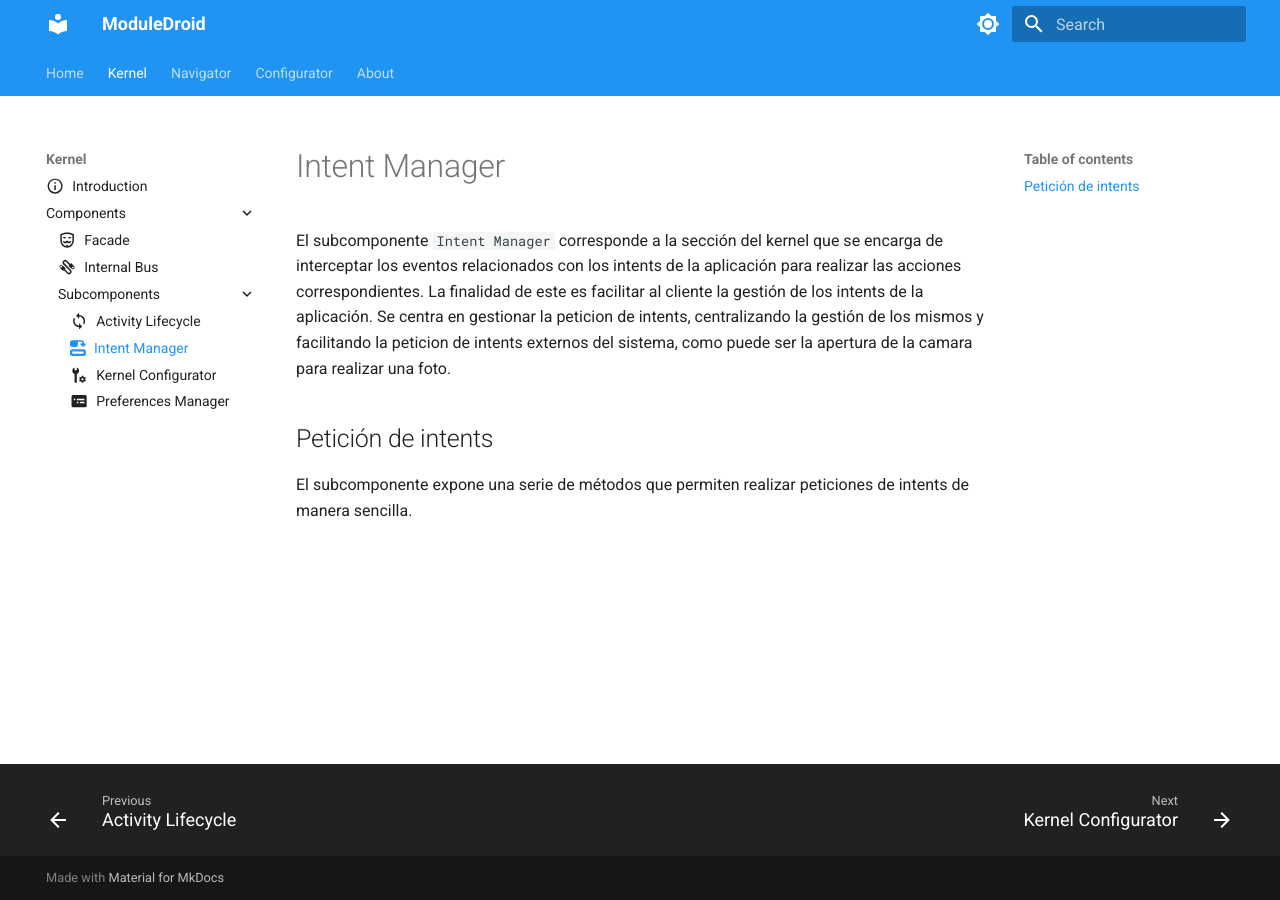
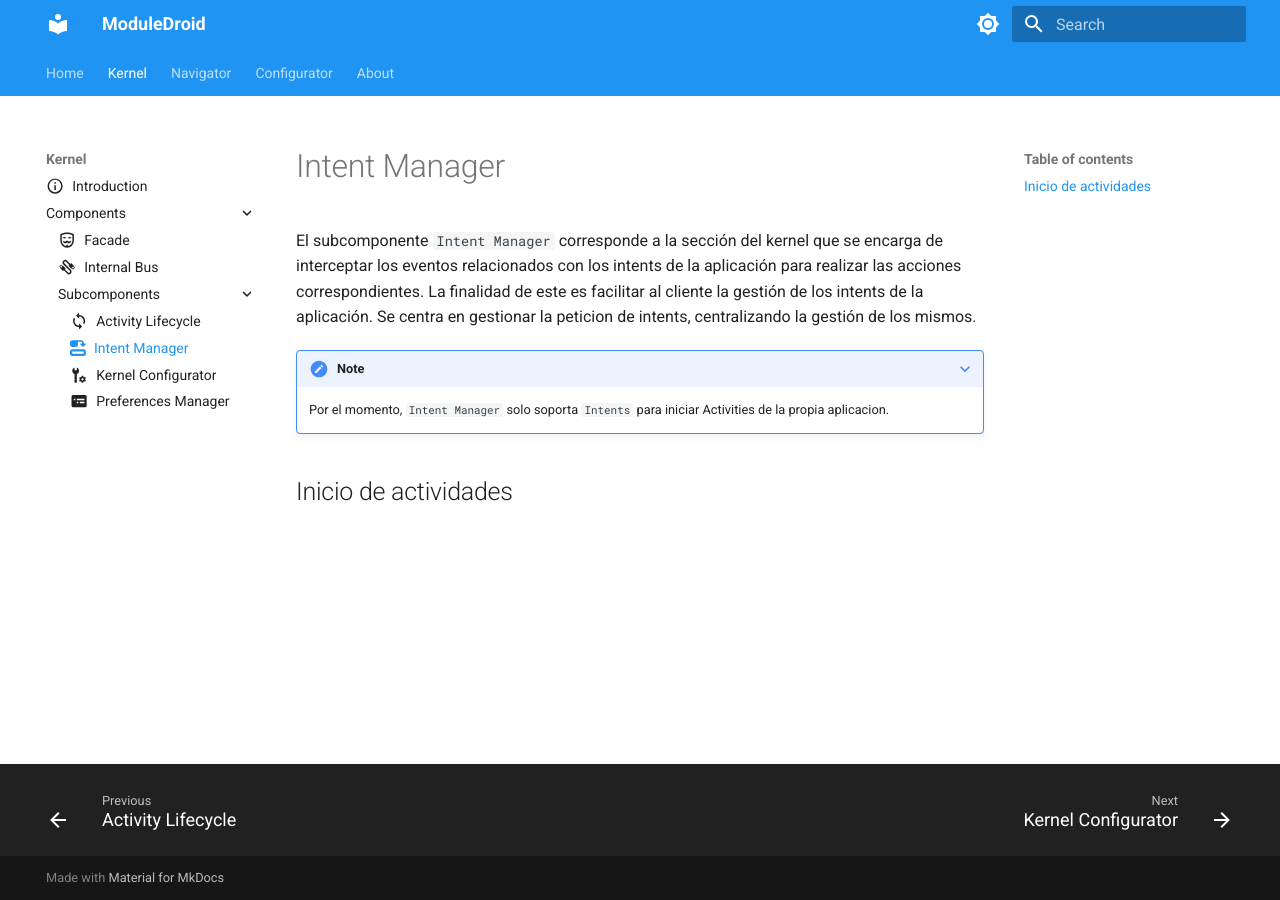
Before and after one commit to agp221-ua/ModuleDroid-Doc, an MkDocs documentation site: the page built from docs/kernel/components/subcomponents/intent_manager.md, in a window 1280 px wide. Built offline with MkDocs 1.6.1 and Material for MkDocs 9.7.7, drawn with Linux system fonts in a browser that asks for light colours.

Commit message:
kernel - intentmanager - changing pc

```diff
--- a/docs/kernel/components/subcomponents/intent_manager.md
+++ b/docs/kernel/components/subcomponents/intent_manager.md
@@ -7,12 +7,9 @@ icon: fontawesome/solid/diagram-predecessor
 El subcomponente `Intent Manager` corresponde a la sección del kernel que se encarga de interceptar los eventos
 relacionados con los intents de la aplicación para realizar las acciones correspondientes. La finalidad de este es
 facilitar al cliente la gestión de los intents de la aplicación. Se centra en gestionar la peticion de intents,
-centralizando la gestión de los mismos y facilitando la peticion de intents externos del sistema, como puede ser
-la apertura de la camara para realizar una foto.
+centralizando la gestión de los mismos.
 
-## Petición de intents
+???+ note
+    Por el momento, `Intent Manager` solo soporta `Intents` para iniciar Activities de la propia aplicacion.
 
-El subcomponente expone una serie de métodos que permiten realizar peticiones de intents de manera sencilla.
-
-
-[//]: # (todo: mas ideas o tal vez ejemplos de uso de este subcomponente)
+## Inicio de actividades
```
